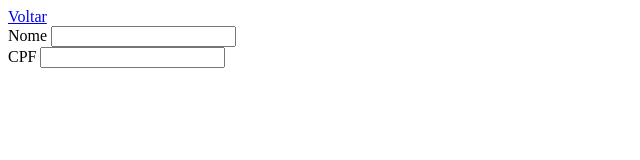
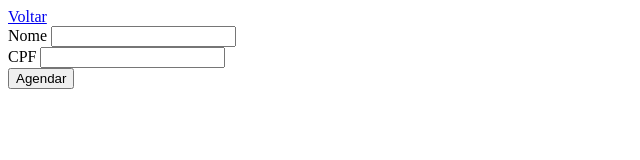
Before and after one commit to Luandsouza/super-dev8-curso-html-trabalho, a plain HTML site: page paginas/professores/paginas/professores/cadastro.html in a window 1280 px wide. Shown: the whole page, without its empty margins (0-640 px from the left). Drawn offline with Linux system fonts and the light colour scheme.

Commit message:
cadastrar

```diff
--- a/paginas/professores/paginas/professores/cadastro.html
+++ b/paginas/professores/paginas/professores/cadastro.html
@@ -17,5 +17,7 @@
         <label for="campo-cpf">CPF</label>
         <input type="text" id="campo-cpf" name="cpf">
     </div>
+
+    <button type="submit">Agendar</button>
 </body>
 </html>
```
